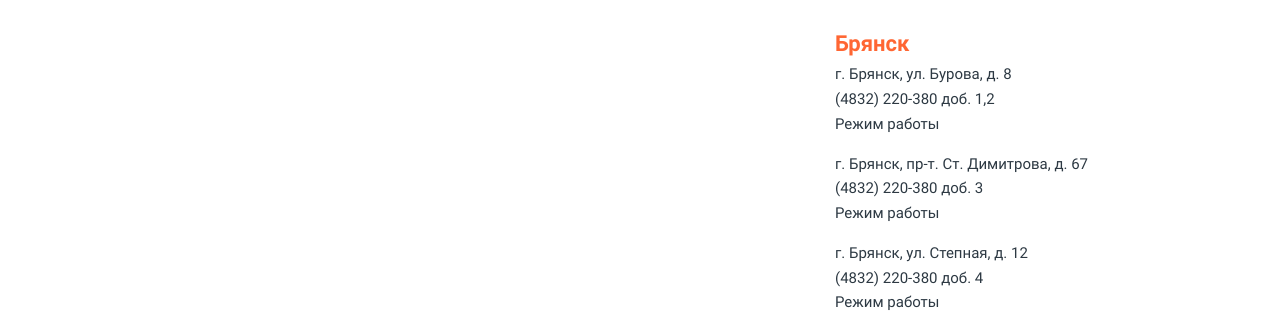
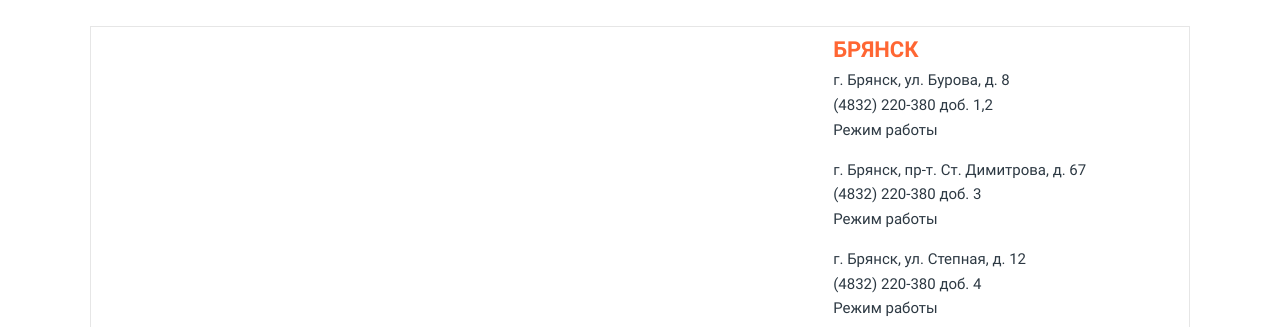
Before and after one commit to corvus-007/aventa-corp, a website: page app/contacts.html in a window 1280 px wide. Shown: the part 402-729 px from the top of the page. Drawn offline with nearby package versions, Linux system fonts and the light colour scheme; files that its build step writes are made by us from their sources.

Commit message:
Обновляет стили блока contacts

```diff
--- a/app/scss/blocks/_contacts.scss
+++ b/app/scss/blocks/_contacts.scss
@@ -3,6 +3,8 @@
   @include media-breakpoint-up(md) {
     display: flex;
     align-items: flex-start;
+    padding: 5px;
+    border: 1.5px solid $light-color;
   }
 }
 
@@ -22,7 +24,7 @@
 }
 
 .contacts__map {
-  min-height: 450px;
+  height: 450px;
 }
 
 .contacts__sections-list {
@@ -43,10 +45,14 @@
 }
 
 .contacts__section {
-
+  margin-bottom: 5px;
+  padding-bottom: 5px;
+  border-bottom: 1px solid $light-color;
 }
 
 .contacts__section-head {
+  text-transform: uppercase;
+
   a {
     color: $base-color;
     transition: color $duration;
```
